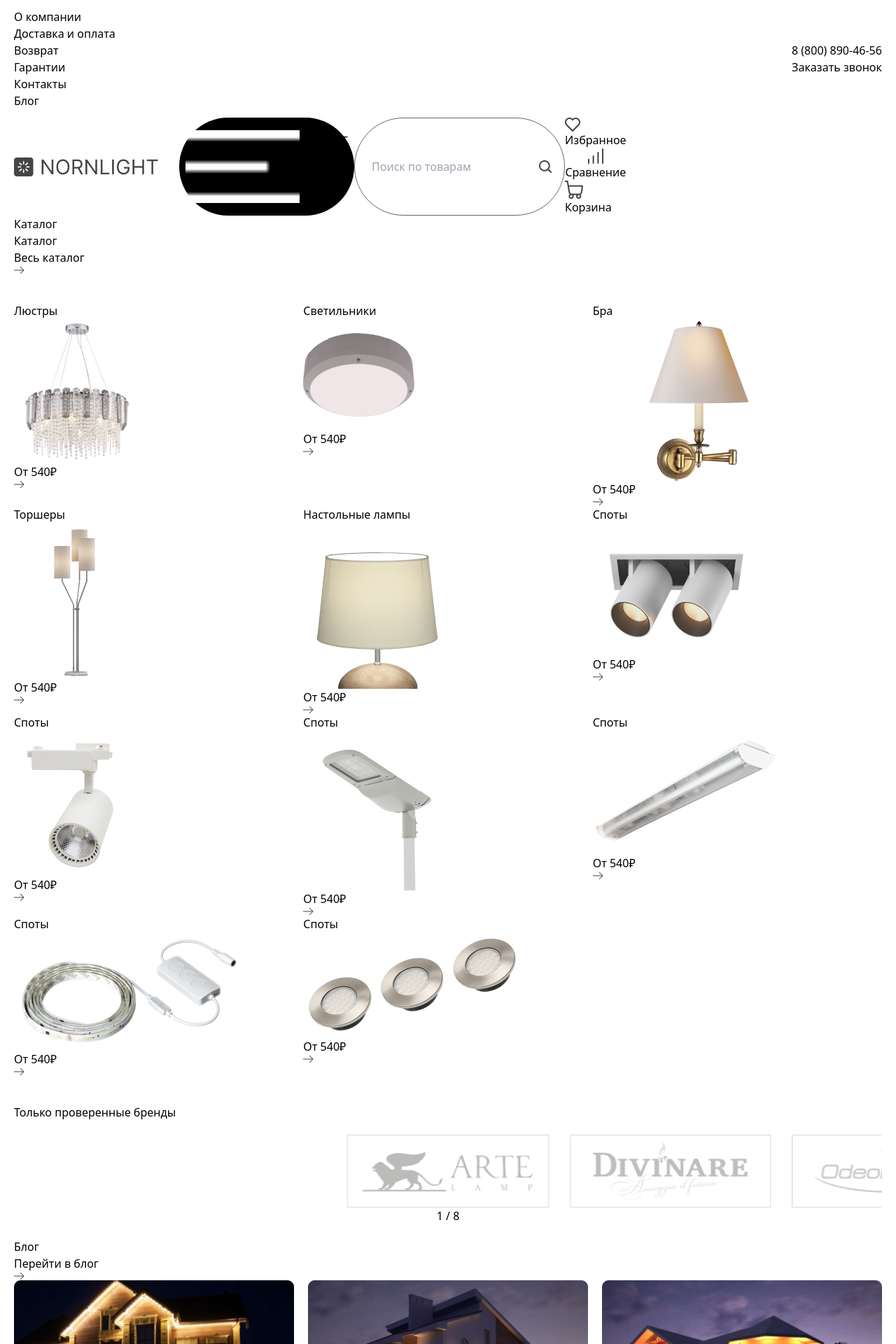
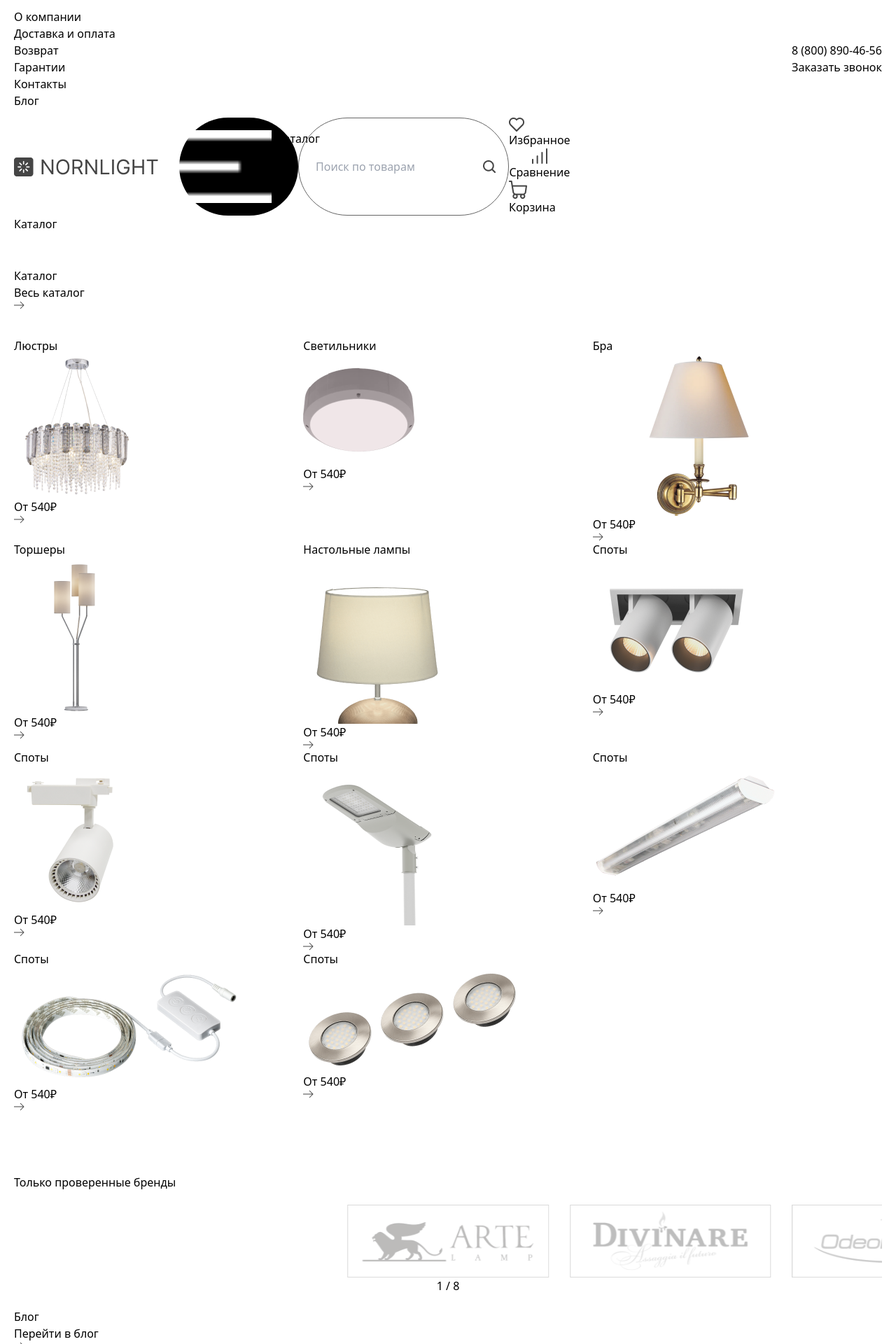
Before and after one commit to DasturchiQurbonboyev/Bitiruv-imtihon, a React (Vite) app: page /katalog in a window 1280 px wide. Shown: the top 1920 px of the page at 70% size. Built offline with nearby package versions, Linux system fonts and the light colour scheme.

Commit message:
cdscsdcsdcsd

```diff
--- a/src/App.jsx
+++ b/src/App.jsx
@@ -25,7 +25,7 @@ function App() {
         <Route path='/garant' element={<GarantPage />} />
         <Route path='/return' element={<ReturnPage />} />
         <Route path='/contact' element={<ContactPage />} />
-        <Route path='/katalog' element={<KatalogPage />} />
+        <Route path='/card' element={<p />} />
       </Routes>
 
       <Footer />
--- a/src/components/brend/Brend.css
+++ b/src/components/brend/Brend.css
@@ -41,3 +41,8 @@
 .swiper-pagination {
     position: relative;
 }
+
+
+.brend__title {
+    padding-top: 50px;
+}
--- a/src/components/brend/Brend.jsx
+++ b/src/components/brend/Brend.jsx
@@ -64,7 +64,7 @@ const Brend = () => {
     return (
 
         <div className='kontainer'>
-            <div>
+            <div className='brend__title'>
                 <div className='flex items-center justify-between pb-[40px]'>
                     <h2 className='text-[#454545] text-[28px] md:text-[40px] font-[700] '>
                         Только проверенные бренды
--- a/src/components/hero-katalog/HeroKatalog.jsx
+++ b/src/components/hero-katalog/HeroKatalog.jsx
@@ -92,7 +92,7 @@ const HeroKatalog = ({ klass, count }) => {
     ]
 
     return (
-        <div className=' '>
+        <div className='katalog__title '>
             <div className='kontainer '>
                 <div className={`${klass} flex justify-between items-center   `}>
                     <h2 className='text-[#454545] text-[40px] font-[700]     '>Каталог</h2>
--- a/src/components/hero-katalog/KatalogSwiper.css
+++ b/src/components/hero-katalog/KatalogSwiper.css
@@ -9,8 +9,13 @@
 }
 
 
+
 .media__katalog1 {
     display: none;
+}
+
+.katalog__title {
+    padding-top: 50px;
 }
 
 @media (max-width:760px) {
--- a/src/components/navbar/Navbar.css
+++ b/src/components/navbar/Navbar.css
@@ -17,7 +17,7 @@
 }
 
 .navbar__katalog__btn {
-    width: 250px;
+    width: 170px;
     display: flex;
     justify-content: center;
     gap: 8px;
--- a/src/components/navbar/Navbar.jsx
+++ b/src/components/navbar/Navbar.jsx
@@ -38,7 +38,7 @@ const NavbarLinks = ({ onClick }) => (
 
 const ContactInfo = () => (
     <div className='flex flex-col justify-center items-center gap-3 mt-8'>
-        <a href="+99888008904656">8 (800) 890-46-56</a>
+        <a href="tel:+99888008904656">8 (800) 890-46-56</a>
         <p>Заказать звонок</p>
     </div>
 );
@@ -77,7 +77,7 @@ const Navbar = () => {
                         <li><Link to={"/blog"} onClick={() => setNavbarToggle(false)} className='text-[#454545] text-[14px] font-[600] leading-[19.2px]'>Блог</Link></li>
                     </ul>
                     <div className='flex justify-center items-center gap-6'>
-                        <a href="+99888008904656">8 (800) 890-46-56</a>
+                        <a href="tel:tel:+99888008904656">8 (800) 890-46-56</a>
                         <p>Заказать звонок</p>
                     </div>
                 </div>
@@ -106,18 +106,24 @@ const Navbar = () => {
                             <img className='cursor-pointer' src={search} alt="search" />
                         </div>
                         <div className='flex items-end gap-[30px]'>
+                            <Link to={"/wishlist"}>
                                 <div className='flex flex-col cursor-pointer justify-center items-center'>
                                     <img src={like} alt="like" />
                                     <span>Избранное</span>
                                 </div>
+                            </Link>
+                            <Link to={"/svyaz"}>
                                 <div className='svyaz'>
                                     <img src={svyaz} alt="like" />
                                     <span>Сравнение</span>
                                 </div>
-                            <div className='flex flex-col cursor-pointer justify-center items-center'>
+                            </Link>
+                            <Link to={"/card"}>
+                                <div className='flex flex-col justify-center items-center'>
                                     <img src={cart} alt="like" />
                                     <span>Корзина</span>
                                 </div>
+                            </Link>
                         </div>
                     </div>
                 </div>
--- a/src/components/products/Products.jsx
+++ b/src/components/products/Products.jsx
@@ -6,7 +6,7 @@ import './Products.css'
 
 const Products = () => {
     return (
-        <div>
+        <div className='pt-[50px]'>
             <div className='kontainer'>
                 <div className='product__title__btn '>
                     <h2 className=' product__title  '>
```
Lines whose indentation alone changed are shown as unchanged.
